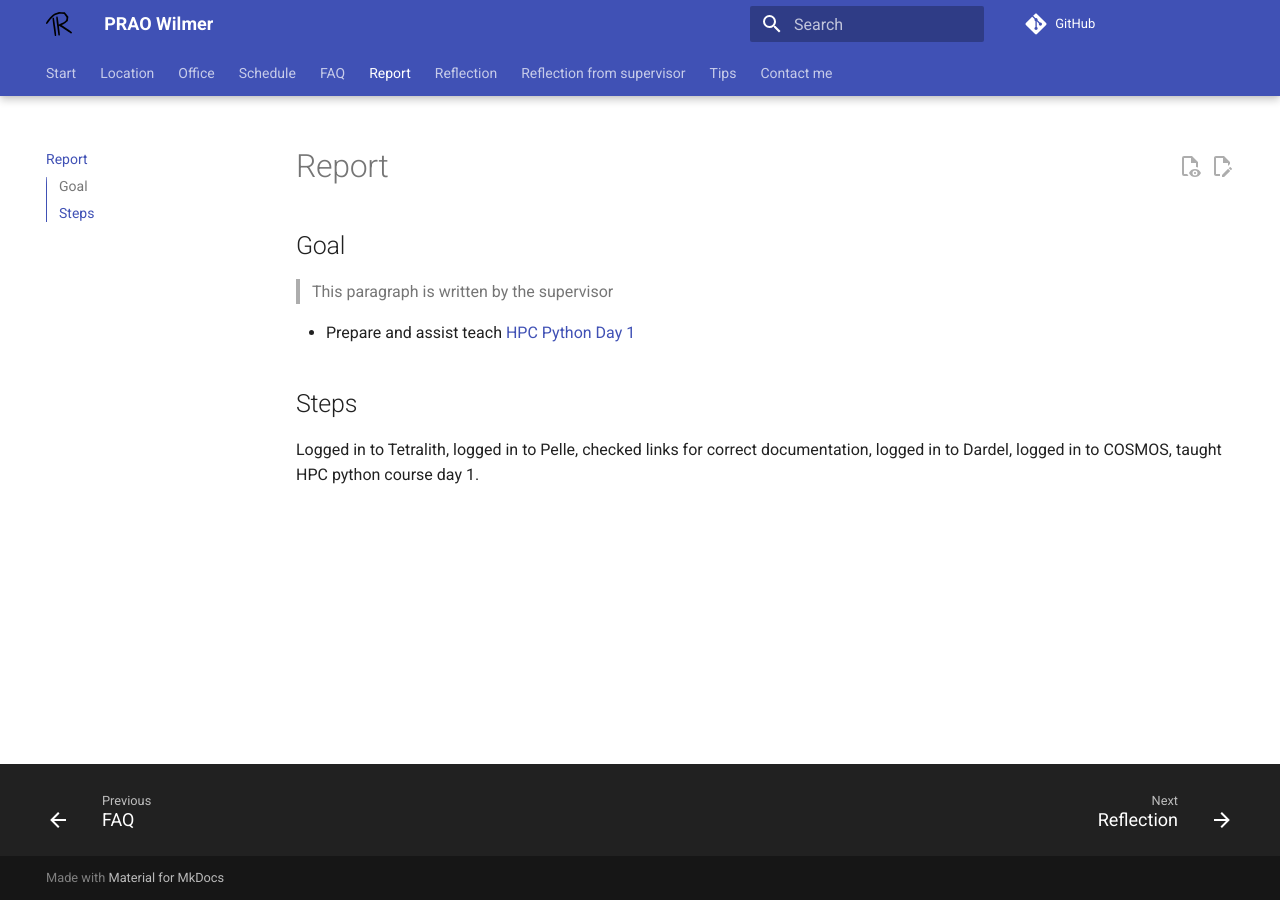
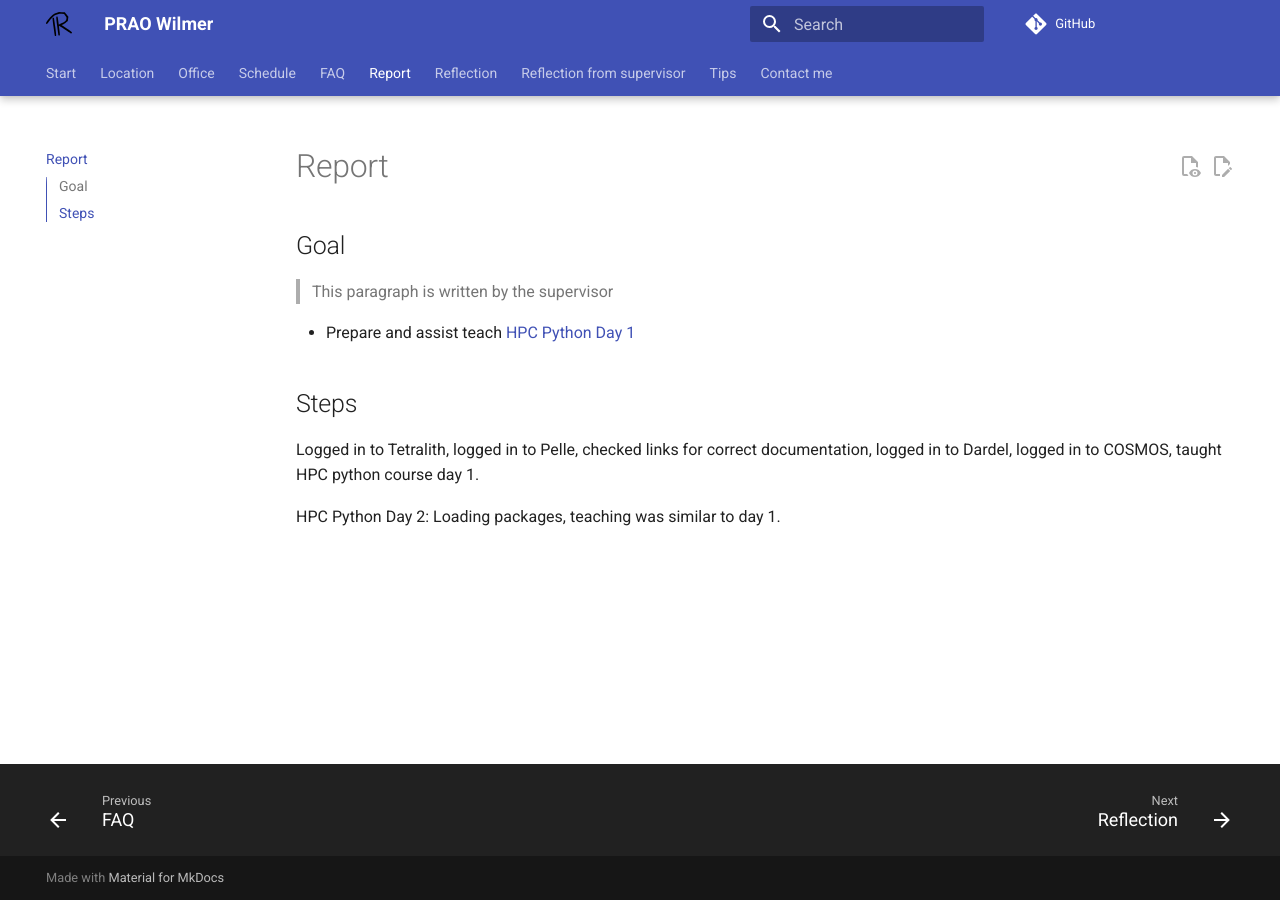
Before and after one commit to richelbilderbeek/prao_wilmer_20260413, an MkDocs documentation site: the page built from docs/report.md, in a window 1280 px wide. Built offline with MkDocs 1.6.1 and Material for MkDocs 9.7.7, drawn with Linux system fonts in a browser that asks for light colours; comment, search, counter and statistics services are not loaded.

Commit message:
Update report

```diff
--- a/docs/report.md
+++ b/docs/report.md
@@ -9,3 +9,5 @@
 ## Steps
 
 Logged in to Tetralith, logged in to Pelle, checked links for correct documentation, logged in to Dardel, logged in to COSMOS, taught HPC python course day 1.
+
+HPC Python Day 2: Loading packages, teaching was similar to day 1.
```
